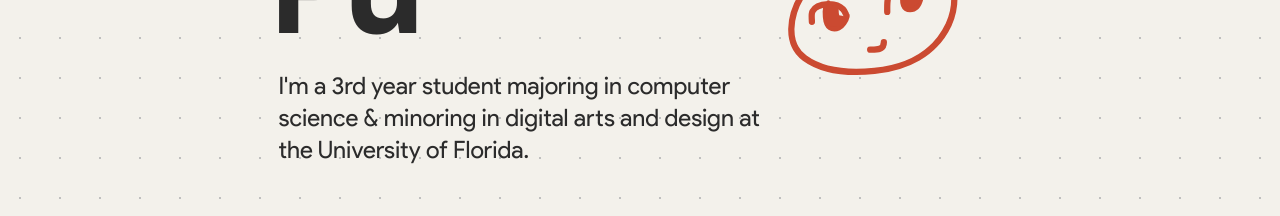
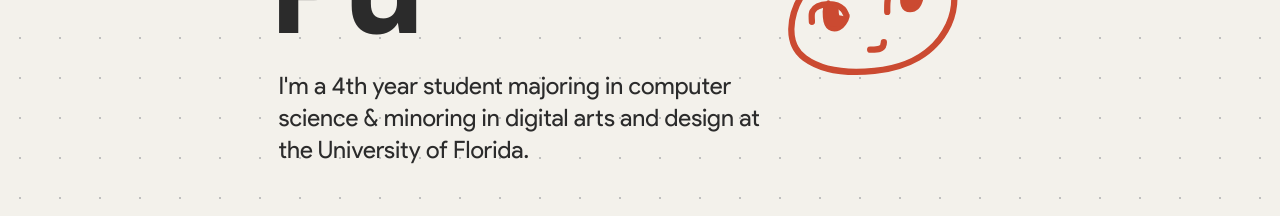
Before and after one commit to rachel-pu/rachel-pu, a Next.js app: page / in a window 1280 px wide. Shown: the part 462-678 px from the top of the page. Built offline with nearby package versions, Linux system fonts and the light colour scheme.

Commit message:
fixed stuff

```diff
--- a/src/app/page.tsx
+++ b/src/app/page.tsx
@@ -54,7 +54,7 @@ export default function Home() {
                                 initial={{ transform: "translateY(10px)", opacity: 0 }}
                                 animate={{ transform: "translateY(0px)", opacity: 1}}
                                 transition={{delay: 1}}
-                              >I'm a 3rd year student majoring in computer science & minoring in digital arts and design at the University of Florida. </motion.p>
+                              >I&apos;m a 4th year student majoring in computer science & minoring in digital arts and design at the University of Florida. </motion.p>
                   </div>
                     {/* picture */}
 
```
